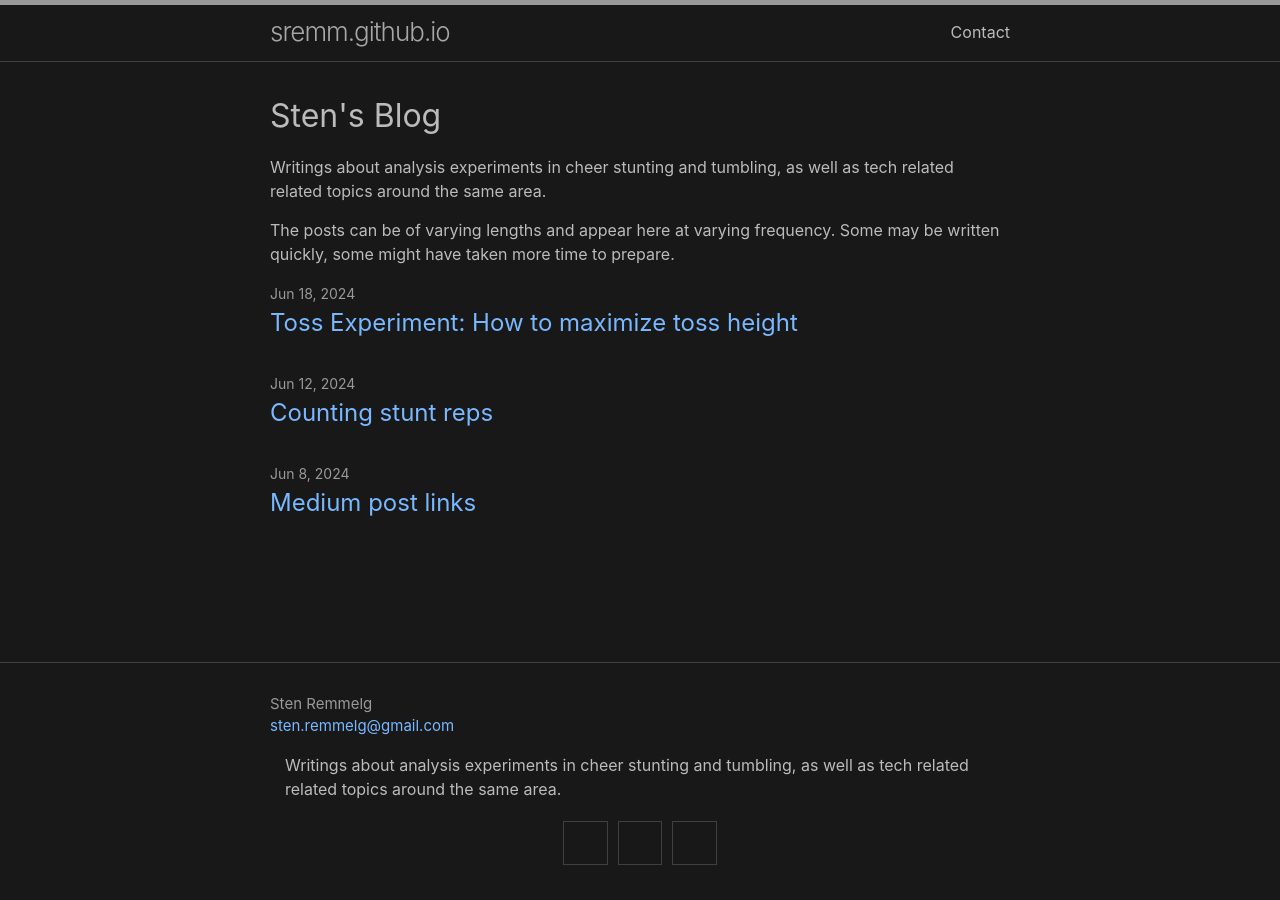
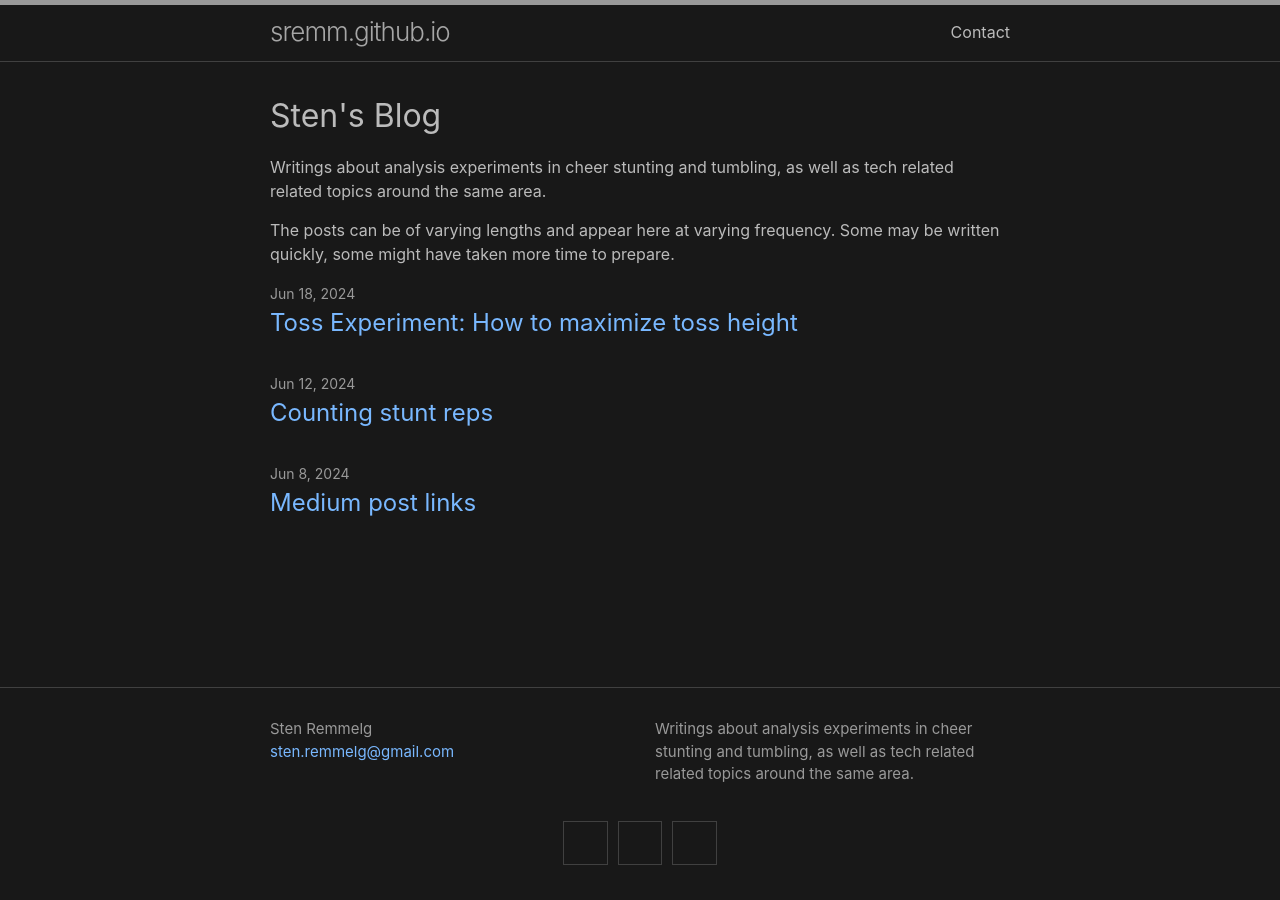
Before and after one commit to sremm/sremm.github.io, a Jekyll site: the page built from index.md, in a window 1280 px wide. Built offline with Jekyll 4.4.1, drawn with Linux system fonts in a browser that asks for light colours.

Commit message:
fix so that only feed-subscribe is removed

```diff
--- a/_includes/footer.html
+++ b/_includes/footer.html
@@ -4,8 +4,8 @@
   <div class="wrapper">
 
     <div class="footer-col-wrapper">
-      <!-- <div class="footer-col">
-        <p class="feed-subscribe">
+      <div class="footer-col">
+        <!-- <p class="feed-subscribe">
           <a href="{{ site.feed.path | default: 'feed.xml' | absolute_url }}">
             <svg class="svg-icon orange">
               <use xlink:href="{{ 'assets/minima-social-icons.svg#rss' | relative_url }}"></use>
```
